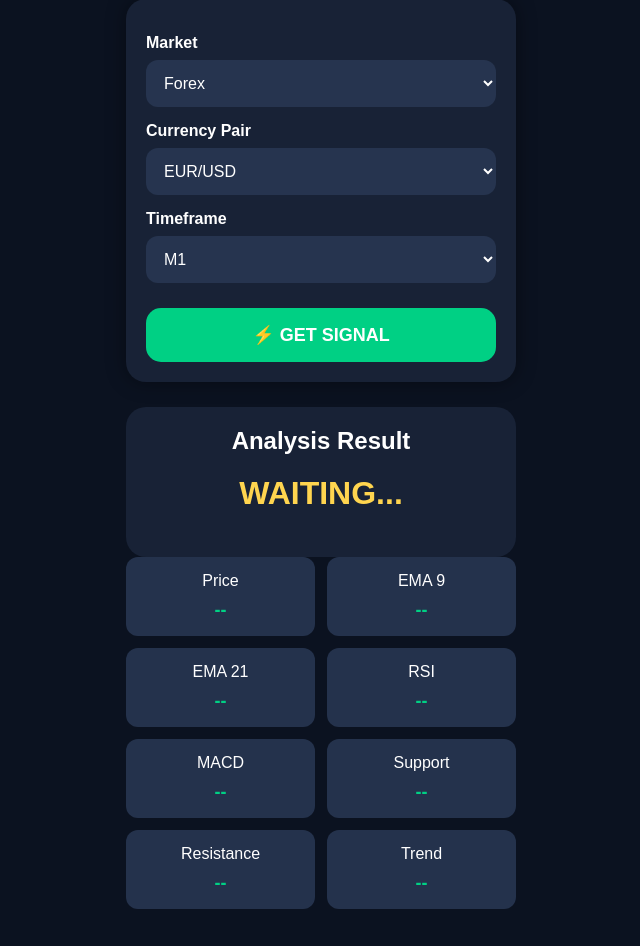
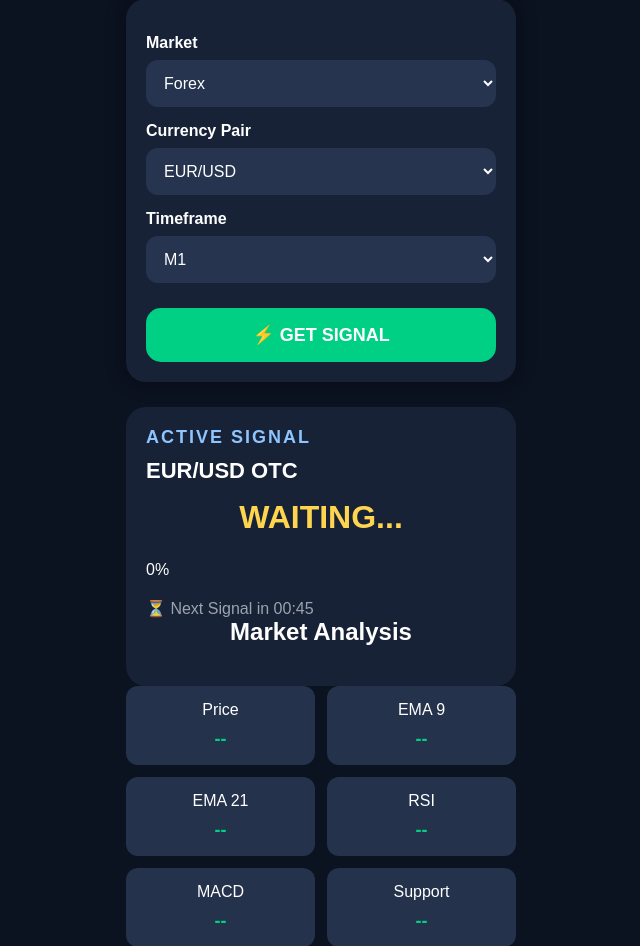
Before and after one commit to ismailelomrani22-ops/telegram-bot, a Flask app: template templates/index.html in a window 1280 px wide. Shown: the part 147-1093 px from the top of the page, without its empty margins (319-959 px from the left). Run offline with Flask 3, Linux system fonts and the light colour scheme; the template is opened without the code that fills it, so the values that code supplies are empty.

Commit message:
Update index.html

```diff
--- a/templates/index.html
+++ b/templates/index.html
@@ -70,13 +70,32 @@
 
 <div class="result">
 
-<h2>Analysis Result</h2>
+<div class="signal-card">
 
-<div id="signal">
+<div class="signal-title">
+        ACTIVE SIGNAL
+</div>
 
-WAITING...
+<div class="pair" id="pairName">
+        EUR/USD OTC
+</div>
+
+<div id="signal" class="signal buy">
+        WAITING...
+</div>
+
+<div class="confidence">
+        <span id="confidence">0%</span>
+</div>
+
+<div class="countdown">
+        ⏳ Next Signal in
+<span id="timer">00:45</span>
+</div>
 
 </div>
+
+<h2>Market Analysis</h2>
 
 </div>
 
```
